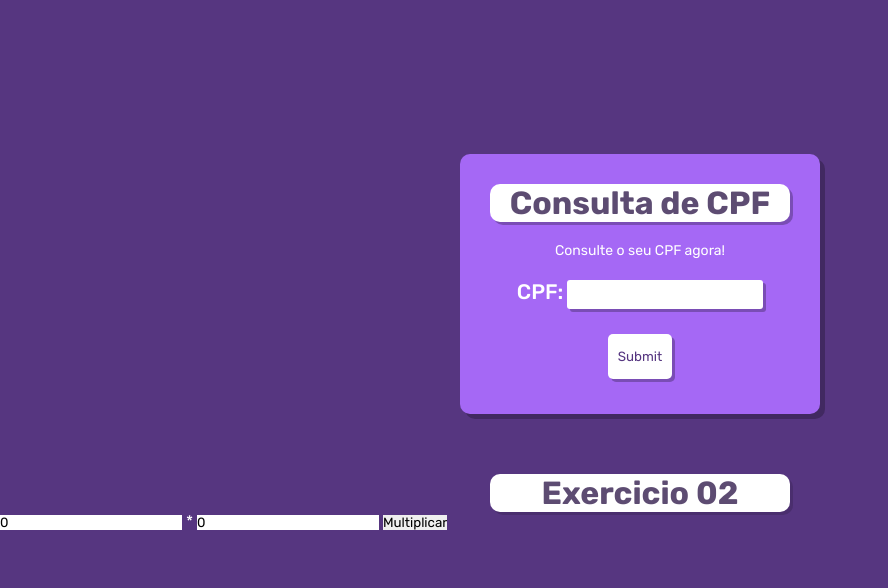
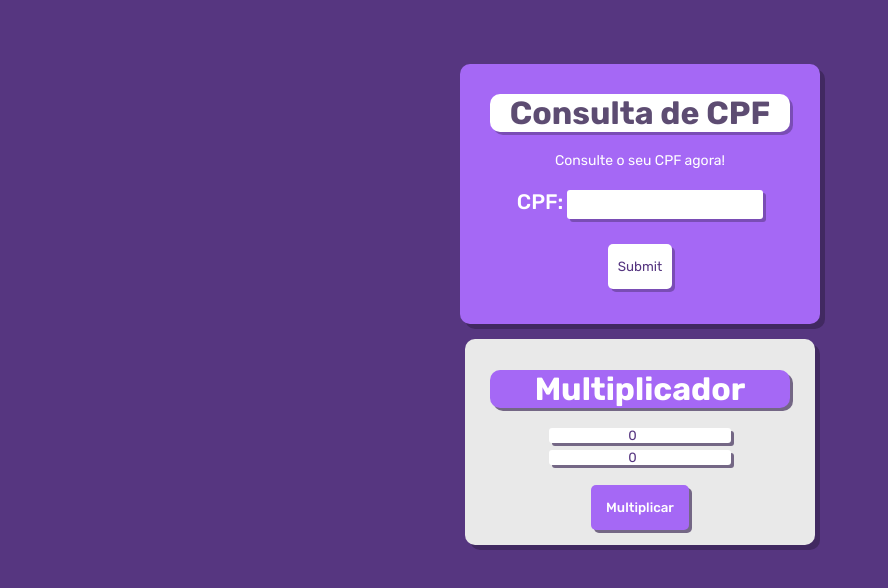
Before and after one commit to DevErnold/aula005, a plain HTML site: page index.html in a window 1280 px wide. Shown: the whole page, without its empty margins (0-888 px from the left). Drawn offline with Linux system fonts and the light colour scheme.

Commit message:
Atualizado

```diff
--- a/index.html
+++ b/index.html
@@ -34,12 +34,15 @@
         }
     </script>
 
-    <h1 id="titulo">Exercicio 02</h1>
+    <div class="ativi">
+        <h1 id="titulo">Multiplicador</h1>
 
-    <input type="number" name="numero1" id="numero1" class="numero1" value="0"> *
-    <input type="number" name="numero2" id="numero2" class="numero2" value="0">
-    <input type="submit" value="Multiplicar" onclick="multiplicar()">
-    <div class="resultado" id="resultado"></div>
+        <input type="number" name="numero1" id="numero1" class="numero1" value="0">
+        <p id="multi"></p>
+        <input type="number" name="numero2" id="numero2" class="numero2" value="0">
+        <input type="submit" class="botao" value="Multiplicar" onclick="multiplicar()">
+        <div class="resultado" id="resultado"></div>
+    </div>
 
     <script>
         function multiplicar(){
--- a/style/style.css
+++ b/style/style.css
@@ -28,7 +28,8 @@ main{
     width: 300px;
     height: 200px;
     margin: auto;
-    margin-top: 12%;
+    margin-top: 5%;
+    margin-bottom: 15px;
 }
 
 header{
@@ -64,13 +65,66 @@ label{
     box-shadow: 3px 3px rgba(55, 34, 80, 0.39);
 }
 
+.ativi{
+    background-color: rgb(233, 233, 233);
+    padding-top: 1px;
+    width: 350px;
+    border-radius: 10px;
+    margin: auto;
+    box-shadow: 5px 5px rgba(55, 34, 80, 0.651);
+}
+
 #titulo{
-    background-color: white;
-    box-shadow: 3px 3px rgba(55, 34, 80, 0.39);
-    color: rgba(55, 34, 80, 0.808);
+    background-color: rgb(165, 104, 245);
+    box-shadow: 3px 3px rgba(55, 34, 80, 0.651);
+    color: white;
     border-radius: 10px;
     width: 300px;
     margin: auto;
-    margin-top: 60px;
+    margin-top: 30px;
     text-align: center;
 }
+
+.numero1{
+    display: flex;
+    border-radius: 3px;
+    text-align: center;
+    margin: auto;
+    margin-top: 20px;
+    box-shadow: 3px 3px rgba(55, 34, 80, 0.651);
+    color: rgb(86, 54, 128);
+}
+
+#multi{
+    text-align: center;
+    margin-top: 7px;
+    margin-bottom: 7px;
+}
+
+.numero2{
+    display: flex;
+    border-radius: 3px;
+    text-align: center;
+    margin: auto;
+    box-shadow: 3px 3px rgba(55, 34, 80, 0.651);
+    color: rgb(86, 54, 128);
+}
+
+.botao{
+    background-color: rgb(165, 104, 245);
+    border-radius: 5px;
+    padding: 15px;
+    font-weight: 500;
+    color: white;
+    margin: auto;
+    display: flex;
+    margin-top: 20px;
+    cursor: pointer;
+    box-shadow: 3px 3px rgba(55, 34, 80, 0.651);
+}
+
+.resultado{
+    text-align: center;
+    padding-top: 15px;
+    font-weight: 500;
+}
```
